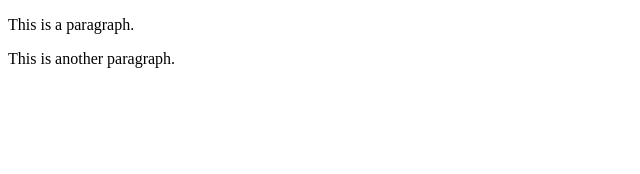
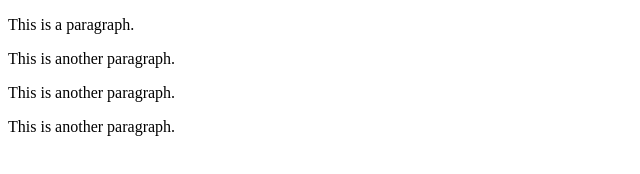
Before and after one commit to Souhailtrc/souhaws-s3, a plain HTML site: page index.html in a window 1280 px wide. Shown: the whole page, without its empty margins (0-640 px from the left). Drawn offline with Linux system fonts and the light colour scheme.

Commit message:
Update index.html

```diff
--- a/index.html
+++ b/index.html
@@ -4,6 +4,7 @@
 
 <p>This is a paragraph.</p>
 <p>This is another paragraph.</p>
-
+<p>This is another paragraph.</p>
+  <p>This is another paragraph.</p>
 </body>
 </html>
```
